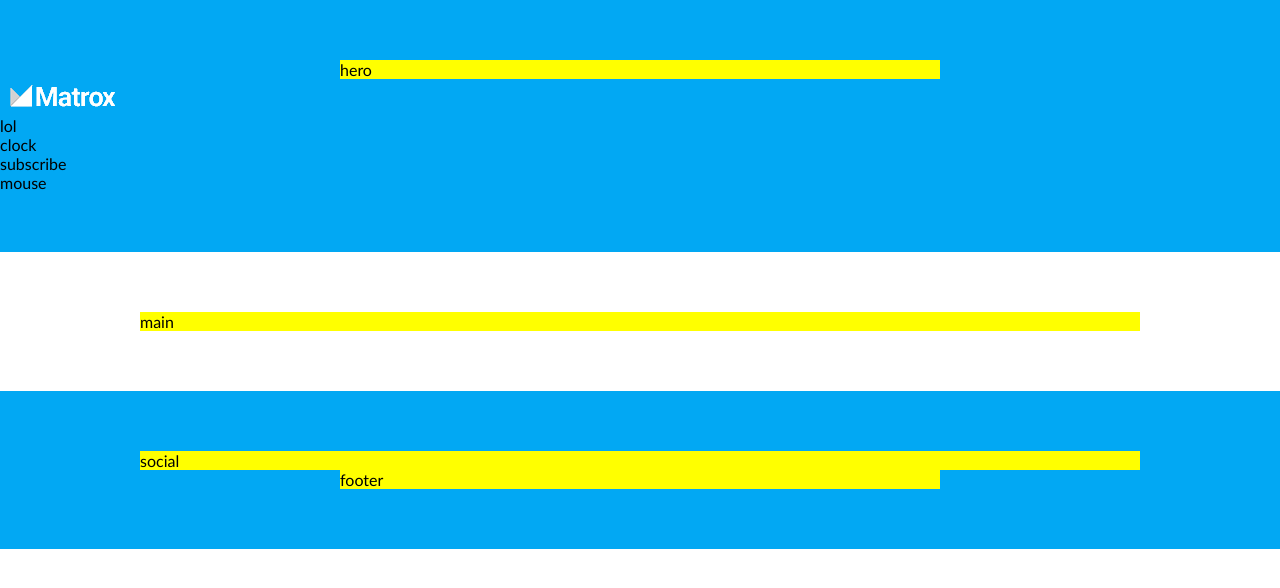
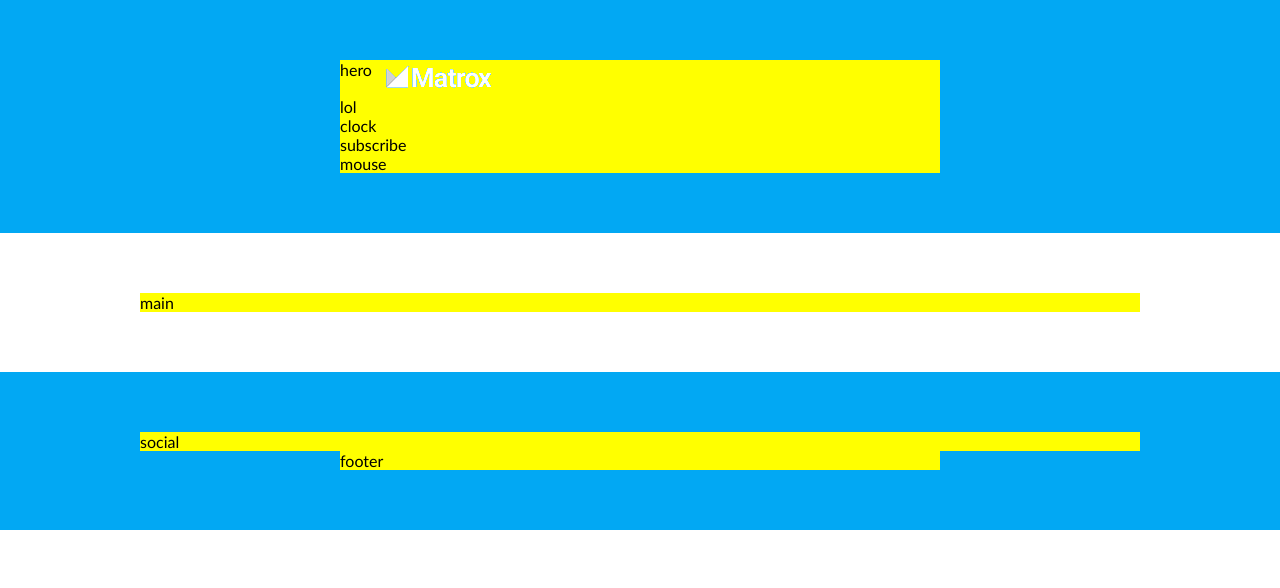
Before and after one commit to saulius334/9-comingsoon-inclass, a website: page index.html in a window 1280 px wide. Drawn offline with Linux system fonts and the light colour scheme.

Commit message:
hero fix

```diff
--- a/index.html
+++ b/index.html
@@ -19,7 +19,7 @@
 </head>
 <body>
     <section class="container bg-main">
-        <div class="row-short">hero</div>
+        <div class="row-short">hero
         <img src="./img/logo.png" alt="logo">
         <p>lol</p>
         <div>
@@ -31,6 +31,7 @@
         <div>
             mouse
         </div>
+    </div>
     </section>
     <section class="container">
         <div class="row">main</div>
```
